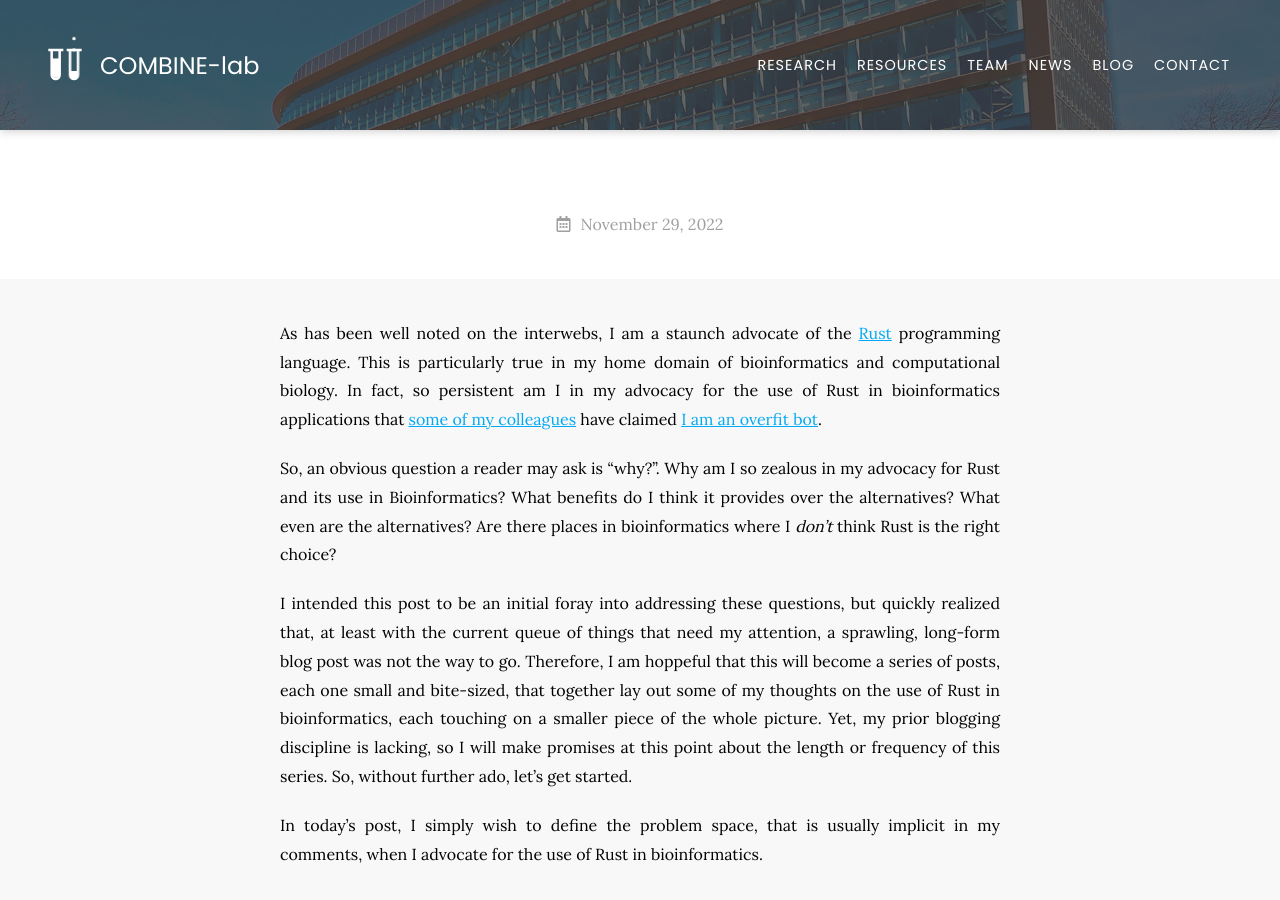
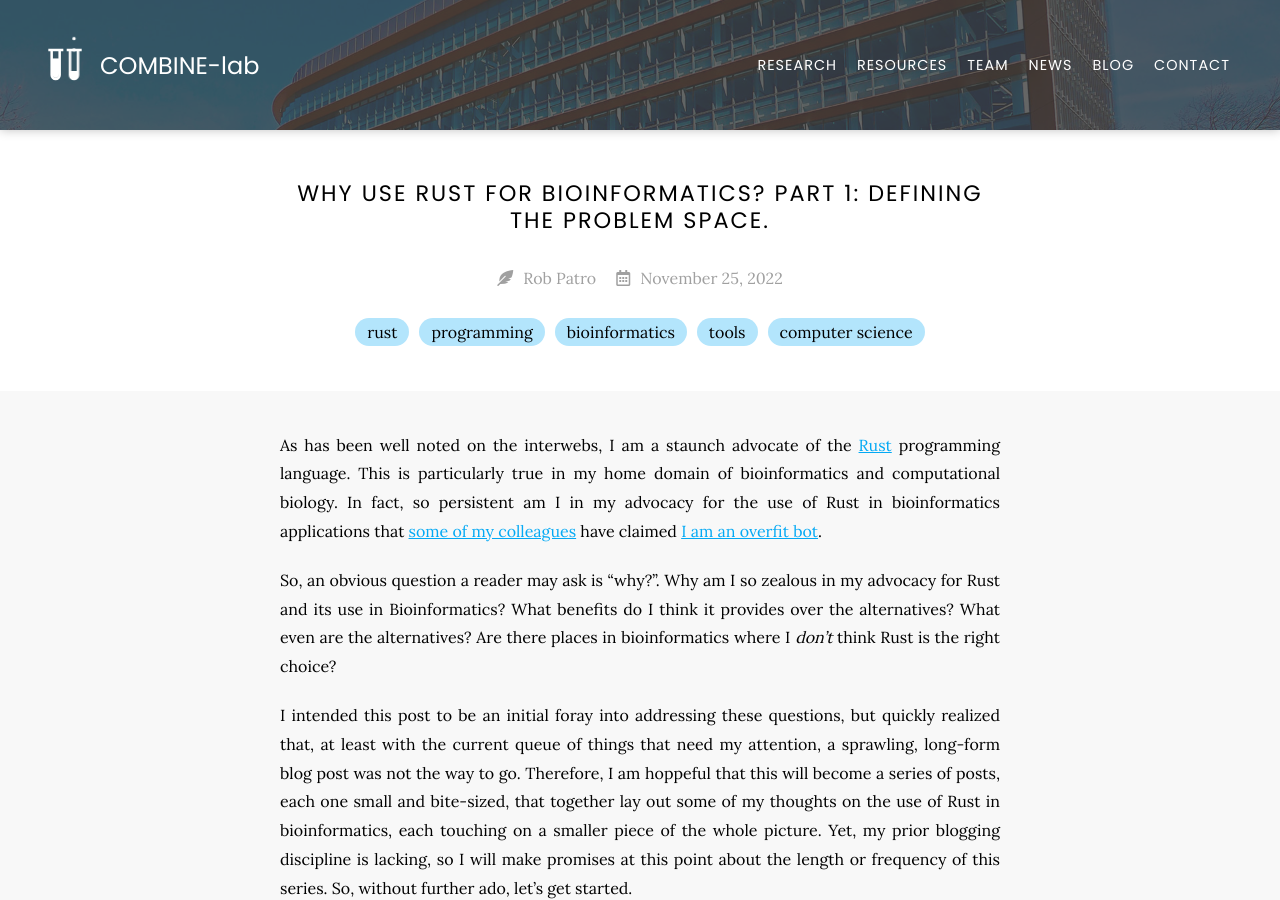
Before and after one commit to COMBINE-lab/combine-lab.github.io, a Jekyll site: the page built from _posts/2022-11-25-rust-for-bioinformatics-part-1.md, in a window 1280 px wide and 900 px high. Built offline with Jekyll 4.4.1, drawn with Linux system fonts in a browser that asks for light colours; nearby versions of some CDN libraries; some of the changed text lies outside the part shown.

Commit message:
colon in header

```diff
--- a/_posts/2022-11-25-rust-for-bioinformatics-part-1.md
+++ b/_posts/2022-11-25-rust-for-bioinformatics-part-1.md
@@ -1,5 +1,5 @@
 ---
-title: Why use Rust for bioinformatics? Part 1: Defining the problem space.
+title: 'Why use Rust for bioinformatics? Part 1: Defining the problem space.'
 author: Rob Patro
 member: rob-p
 category: blog
```
Also changed, not shown: _posts/2022-11-28-rust-for-bioinformatics-part-2.md (+1 -1 lines).
